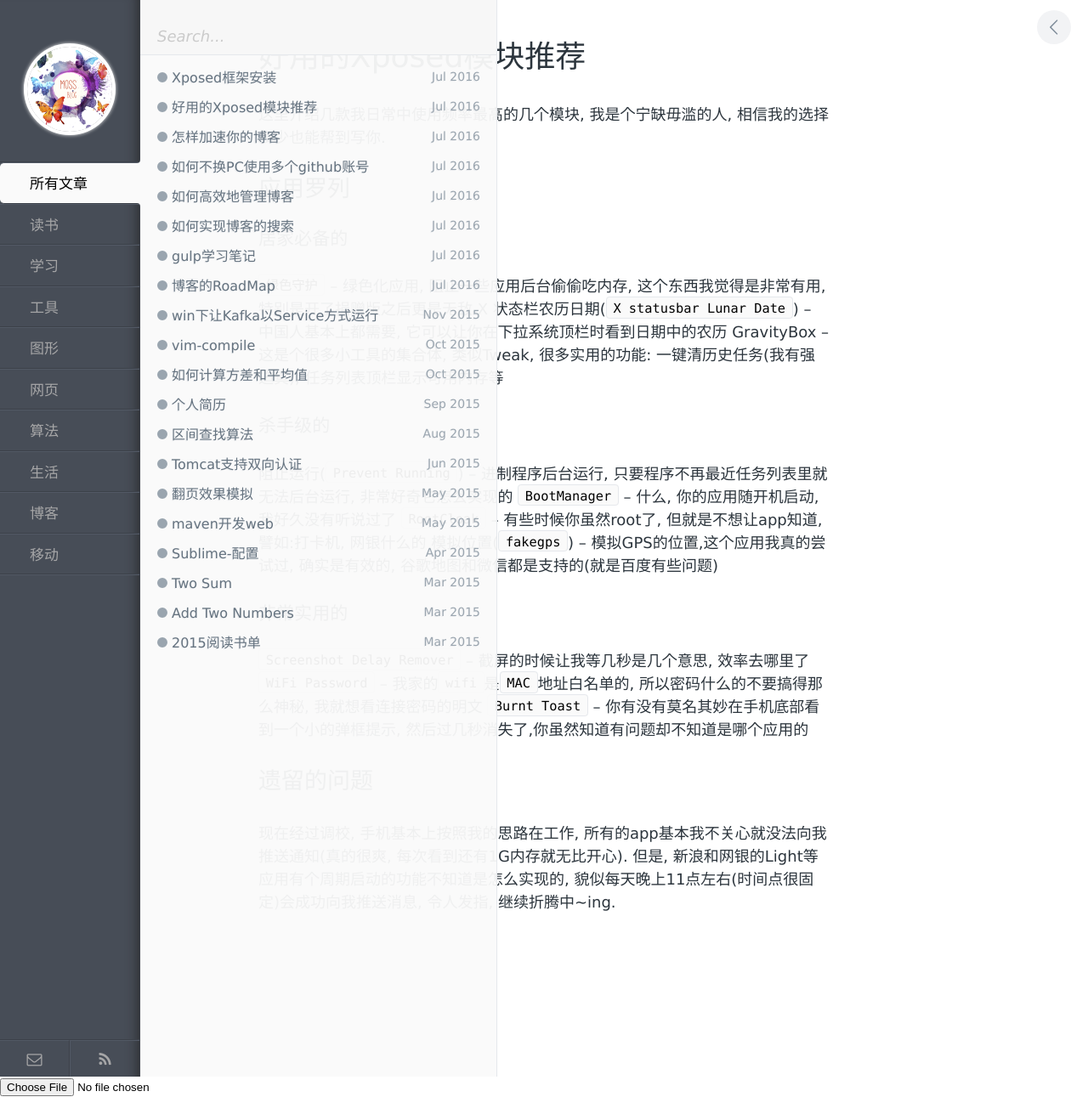
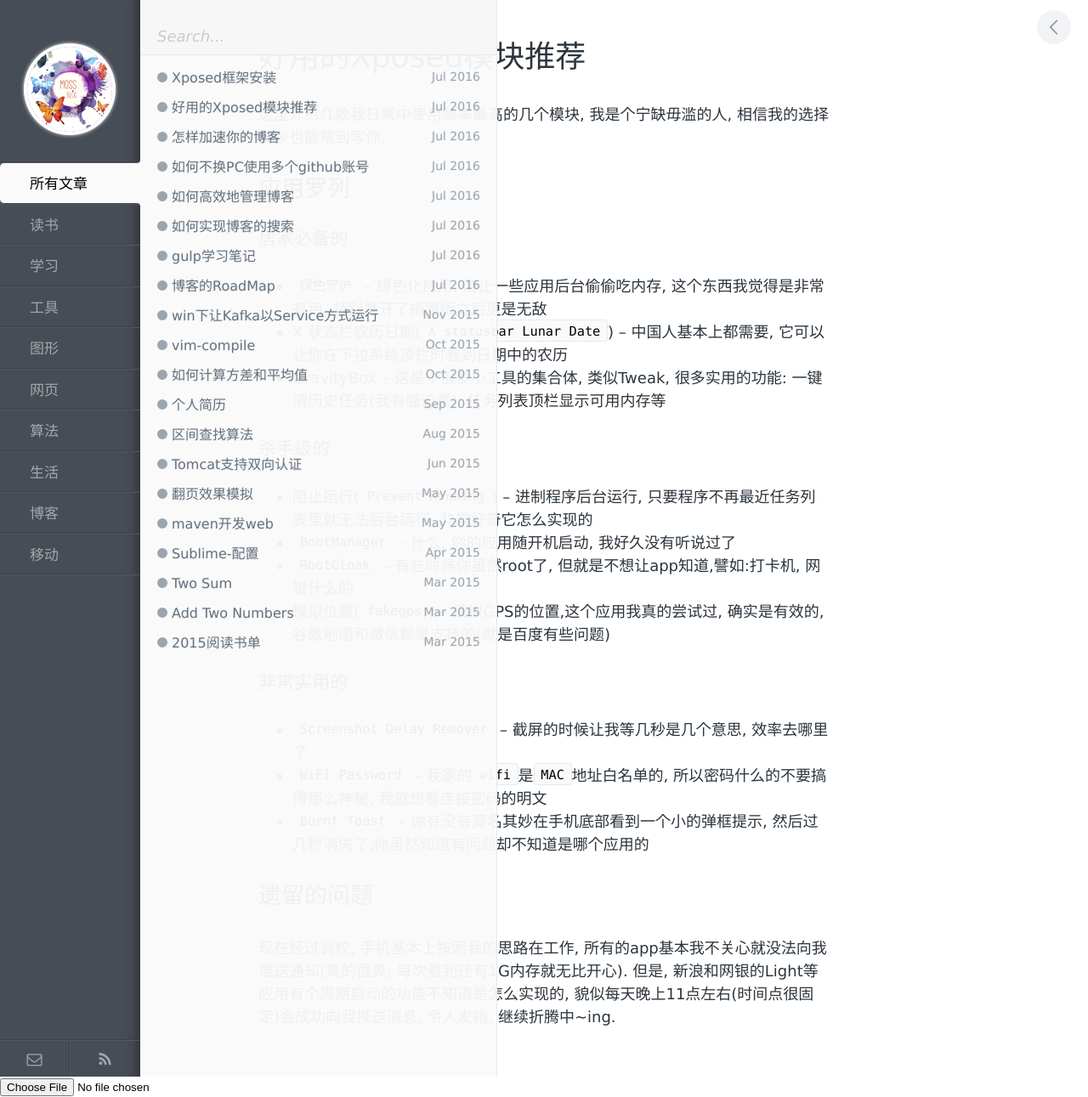
Before and after one commit to aiziyuer/aiziyuer.github.io, a Jekyll site: the page built from _posts/mobile/2016-07-15-android-xposed-module-introduce.markdown, in a window 1280 px wide. Shown: the whole page at 85% size. Built offline with Jekyll 4.4.1, drawn with Linux system fonts in a browser that asks for light colours.

Commit message:
修正排版

```diff
--- a/_posts/mobile/2016-07-15-android-xposed-module-introduce.markdown
+++ b/_posts/mobile/2016-07-15-android-xposed-module-introduce.markdown
@@ -12,22 +12,22 @@ published: True
 
 ### 居家必备的
 
-`绿色守护` -- 绿色化应用, 阻止一些应用后台偷偷吃内存, 这个东西我觉得是非常有用, 特别是开了捐赠版之后更是无敌
-X 状态栏农历日期(`X statusbar Lunar Date`) -- 中国人基本上都需要, 它可以让你在下拉系统顶栏时看到日期中的农历
-GravityBox -- 这是个很多小工具的集合体, 类似Tweak, 很多实用的功能: 一键清历史任务(我有强迫真), 任务列表顶栏显示可用内存等
+- `绿色守护` -- 绿色化应用, 阻止一些应用后台偷偷吃内存, 这个东西我觉得是非常有用, 特别是开了捐赠版之后更是无敌
+-  X 状态栏农历日期(`X statusbar Lunar Date`) -- 中国人基本上都需要, 它可以让你在下拉系统顶栏时看到日期中的农历
+-  GravityBox -- 这是个很多小工具的集合体, 类似Tweak, 很多实用的功能: 一键清历史任务(我有强迫真), 任务列表顶栏显示可用内存等
 
 ### 杀手级的
 
-阻止运行(`Prevent Running`) -- 进制程序后台运行, 只要程序不再最近任务列表里就无法后台运行, 非常好奇它怎么实现的
-`BootManager` -- 什么, 你的应用随开机启动, 我好久没有听说过了
-`RootCloak` -- 有些时候你虽然root了, 但就是不想让app知道,譬如:打卡机, 网银什么的
-模拟位置(`fakegps`) -- 模拟GPS的位置,这个应用我真的尝试过, 确实是有效的, 谷歌地图和微信都是支持的(就是百度有些问题)
+-  阻止运行(`Prevent Running`) -- 进制程序后台运行, 只要程序不再最近任务列表里就无法后台运行, 非常好奇它怎么实现的
+-  `BootManager` -- 什么, 你的应用随开机启动, 我好久没有听说过了
+-  `RootCloak` -- 有些时候你虽然root了, 但就是不想让app知道,譬如:打卡机, 网银什么的
+-  模拟位置(`fakegps`) -- 模拟GPS的位置,这个应用我真的尝试过, 确实是有效的, 谷歌地图和微信都是支持的(就是百度有些问题)
 
 ### 非常实用的
 
-`Screenshot Delay Remover` -- 截屏的时候让我等几秒是几个意思, 效率去哪里了
-`WiFi Password` -- 我家的`wifi`是`MAC`地址白名单的, 所以密码什么的不要搞得那么神秘, 我就想看连接密码的明文
-`Burnt Toast` -- 你有没有莫名其妙在手机底部看到一个小的弹框提示, 然后过几秒消失了,你虽然知道有问题却不知道是哪个应用的
+- `Screenshot Delay Remover` -- 截屏的时候让我等几秒是几个意思, 效率去哪里了
+- `WiFi Password` -- 我家的`wifi`是`MAC`地址白名单的, 所以密码什么的不要搞得那么神秘, 我就想看连接密码的明文
+- `Burnt Toast` -- 你有没有莫名其妙在手机底部看到一个小的弹框提示, 然后过几秒消失了,你虽然知道有问题却不知道是哪个应用的
 
 
 ## 遗留的问题
```
